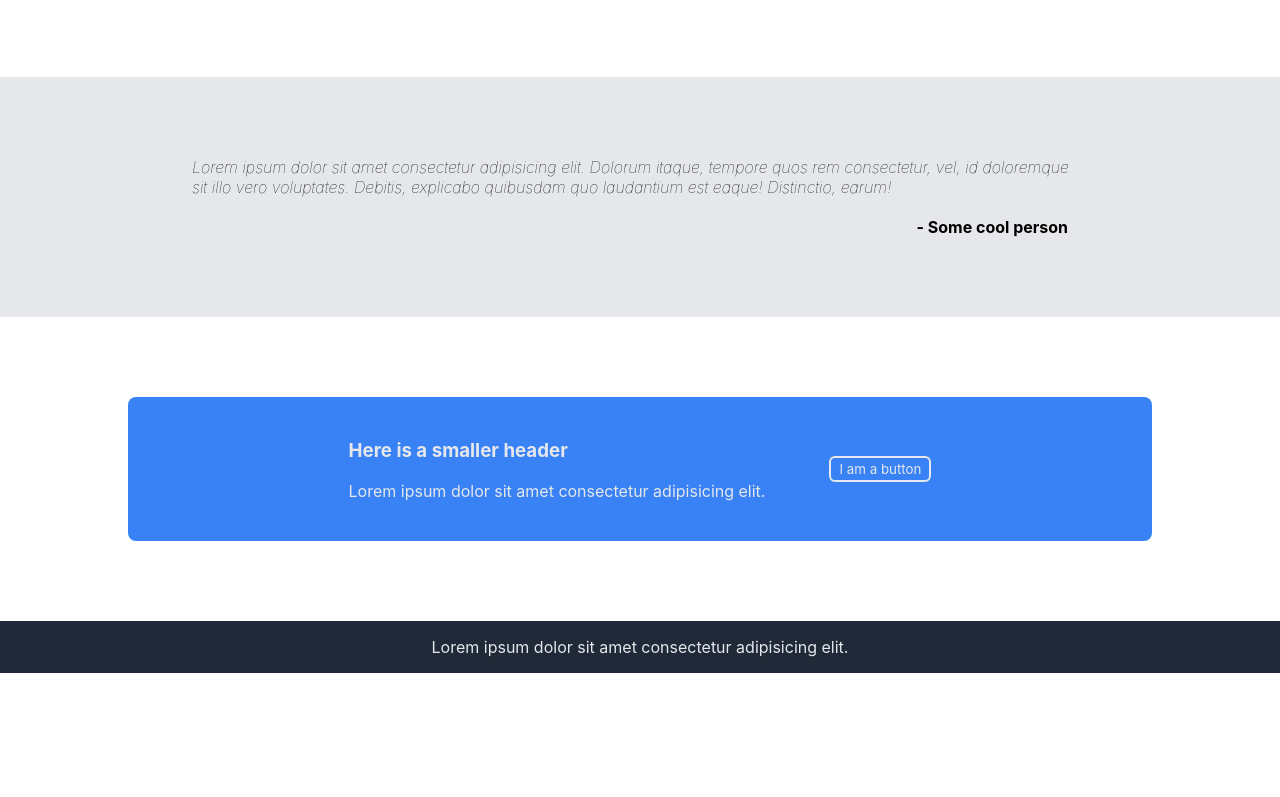
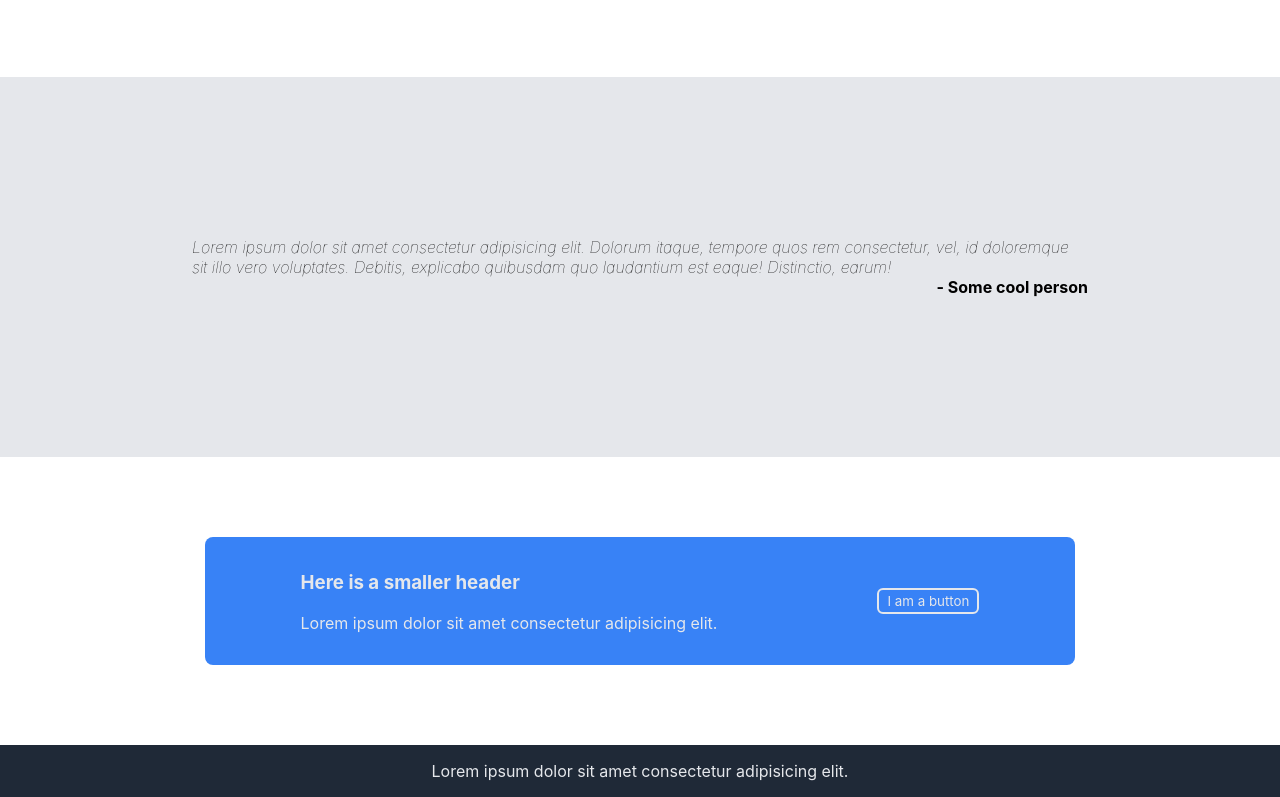
Before and after one commit to Museale/project-landing-page, a plain HTML site: page index.html in a window 1280 px wide. Shown: the part 710-1507 px from the top of the page. Before the commit the page ends 1383 px from the top, so only its background shows below. Drawn offline with Linux system fonts and the light colour scheme.

Commit message:
Change size of div blue

```diff
--- a/style.css
+++ b/style.css
@@ -40,6 +40,7 @@ button {
     padding: 8px;
     color: #e5e7eb;
 }
+
 
 .hero {
     display: flex;
@@ -97,22 +98,19 @@ button {
     display: flex;
     justify-content: center;
     align-items: center;
-    padding: 5em 12em;
+    padding: 10em 12em;
     background-color: #e5e7eb;
     font-size: 36px #1f2937;
     font-weight: lighter;
     font-style: italic;
 }
-strong {
-    margin-top: 20px;
-    margin-right: 20px;
-}
+
 .images {
     width: 15vw;
     height: auto;
     border: 2px solid #3882f6;
     border-radius: 8px;
-    box-shadow: 3px 3px 3px #1f29377e;
+    box-shadow: 3px 3px 4px #3882f6;
 }
 .bottomContainer {
     display: flex;
@@ -125,18 +123,18 @@ strong {
     justify-content: center;
     align-items: center;
     background-color: #3882f6;
-    width: 80vw;
-    padding: 1.5em;
-    gap: 4em;
+    width: 68vw;
+    padding: 1em;
+    gap: 10em;
     border-radius: 8px;
 }
 
 .blueText {
     color: #e5e7eb;
-    flex-direction: column;
-    align-items: flex-start;
+    margin: 0;
+    padding: 0;
+}
 
-}
 .blueButt {
     display: flex;
     justify-content: center;
```
